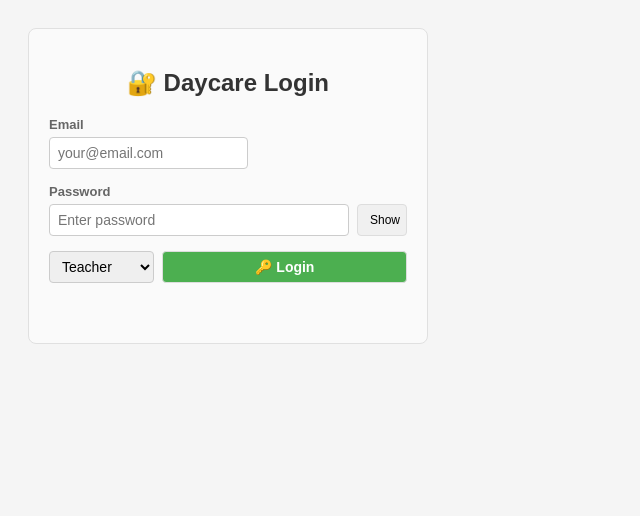
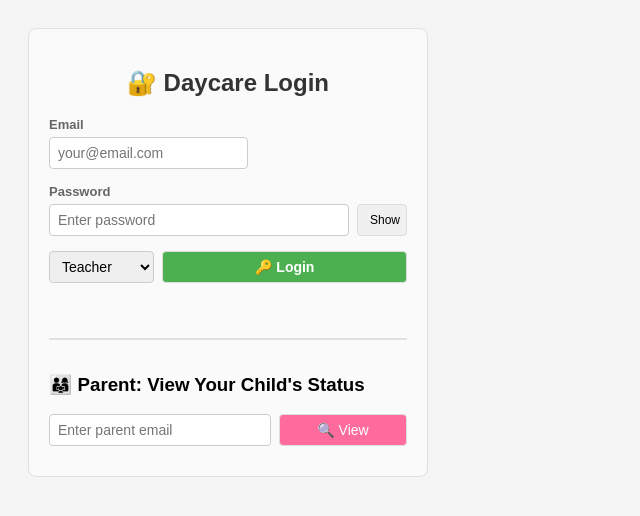
Before and after one commit to Heesun0514/Daycare-Digital-Logbook-AWS-Cloud-Migration, a plain HTML site: page frontend/index.html in a window 1280 px wide. Shown: the whole page, without its empty margins (0-640 px from the left). Drawn offline with Linux system fonts and the light colour scheme.

Commit message:
update styling

```diff
--- a/frontend/index.html
+++ b/frontend/index.html
@@ -134,12 +134,18 @@
                 background-color: #fafafa;
                 margin-bottom: 20px;
             }
+
+            .parent-section {
+                margin-top: 15px;
+                padding-top: 15px;
+                border-top: 2px solid #e0e0e0;
+            }
         </style>
     </head>
     <body>
 
         <!-- ============================================ -->
-        <!-- AUTHENTICATION SECTION (Sprint 2) -->
+        <!-- AUTHENTICATION & PARENT VIEW SECTION -->
         <!-- ============================================ -->
         <div id="login-form" class="login-container">
             <h2>🔐 Daycare Login</h2>
@@ -178,6 +184,24 @@
             </div>
 
             <div id="auth-message" class="auth-message"></div>
+
+            <!-- Parent View - Always visible on login page -->
+            <div class="parent-section">
+                <h3>👨‍👩‍👧 Parent: View Your Child's Status</h3>
+                <div style="display: flex; gap: 8px;">
+                    <input
+                        type="email"
+                        id="parent-email"
+                        placeholder="Enter parent email"
+                        style="flex: 1;"
+                    >
+                    <button
+                        onclick="viewChildStatus()"
+                        style="background-color: #FF6B9D; color: white; flex: 0.5;"
+                    >🔍 View</button>
+                </div>
+                <div id="child-status" style="margin-top:10px"></div>
+            </div>
         </div>
 
         <!-- Logout Section (Hidden until logged in) -->
@@ -250,16 +274,6 @@
                 </div>
                 <div id="report-results" style="margin-top:15px"></div>
             </div>
-
-            <!-- Parent View (DIRECTOR ONLY) -->
-            <div id="parent-view-section" style="display: none;" class="section-container">
-                <h2>👨‍👩‍👧 Parent: View Your Child's Status (DIRECTOR ONLY)</h2>
-                <div>
-                    <input type="email" id="parent-email" placeholder="Enter parent email" required>
-                    <button onclick="viewChildStatus()" style="background-color: #FF6B9D; color: white;">🔍 View Child Status</button>
-                </div>
-                <div id="child-status" style="margin-top:10px"></div>
-            </div>
         </div>
 
         <script src="app.js"></script>
```
